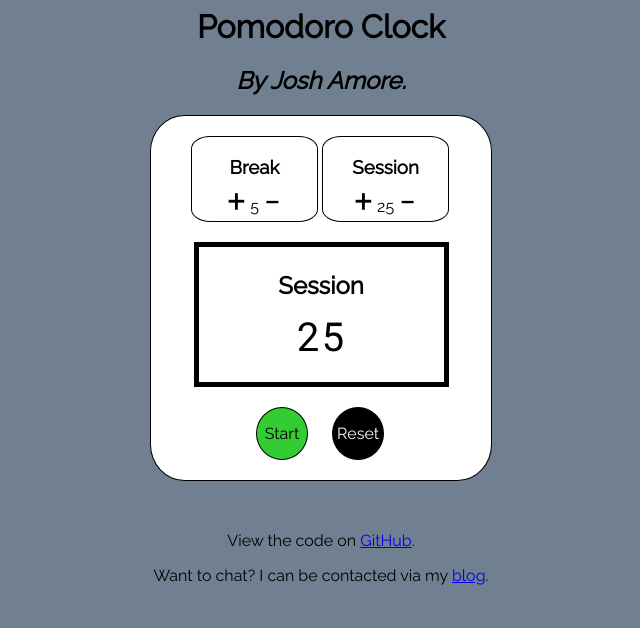
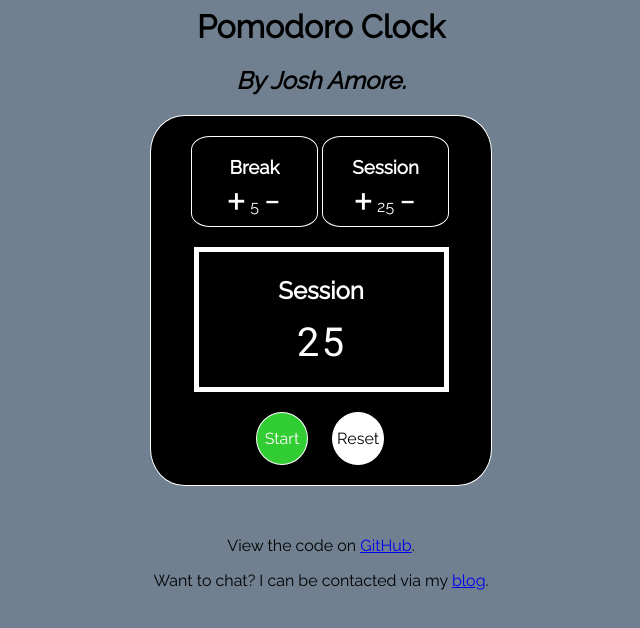
Before and after one commit to joshamore/pomodoro_clock, a plain HTML site: page index.html in a window 1280 px wide. Shown: the whole page, without its empty margins (319-959 px from the left). Drawn offline with Linux system fonts and the light colour scheme.

Commit message:
updated design and removed ability to select buttons for better clicking look

```diff
--- a/styles.css
+++ b/styles.css
@@ -4,12 +4,14 @@ Overall
 body {
     background-color: slategrey;
     font-family: 'Raleway', sans-serif;
+    color: white;
 }
 
 /******************************
 Heading Section
 ******************************/
 #headings {
+    color: black;
     text-align: center;
 }
 #subheading {
@@ -25,8 +27,8 @@ Clock Section
     margin: 0 auto;
     width: 300px;
     padding: 20px;
-    border: 1px solid black;
-    background-color: white;
+    border: 1px solid white;
+    background-color: black;
     border-radius: 10%;
 }
 
@@ -43,9 +45,10 @@ Toggle Section
 .toggleItem {
     width: 125px;
     display: inline-block;
-    border: 1px solid black;
+    border: 1px solid white;
     border-radius: 15%;
     text-align: center;
+    padding-bottom: 5px;
 }
 #breakView {
     margin-top: -15%;
@@ -60,6 +63,15 @@ Toggle Section
     cursor: pointer;
     font-family: 'Roboto Mono', monospace;
     font-size: 2rem;
+    /*
+    Below stops text from highlighting on several clicks.
+    */
+    -webkit-touch-callout: none;
+    -webkit-user-select: none;
+    -khtml-user-select: none;
+    -moz-user-select: none;
+    -ms-user-select: none;
+    user-select: none;
 }
 .tapItem:active {
     color: slategrey;
@@ -75,7 +87,7 @@ Session Section
 #countdownTimer {
     text-align: center;
     margin: 0 auto;
-    border: 5px solid black;
+    border: 5px solid white;
     padding-bottom: 5%;
     margin-bottom: 20px;
     width: 245px;
@@ -100,7 +112,7 @@ Session Section
     width: 50px;
     display: inline-block;
     margin-right: 20px;
-    border: 1px solid black;
+    border: 1px solid white;
     border-radius: 15%;
     text-align: center;
     cursor: pointer;
@@ -109,19 +121,46 @@ Session Section
 #resetButton {
     width: 50px;
     display: inline-block;
-    border: 1px solid black;
+    border: 1px solid white;
     border-radius: 15%;
     text-align: center;
     cursor: pointer;
-    background-color: black;
-    color: white;
+    background-color: white;
+    color: black;
     border-radius: 100%;
+    /*
+    Below stops text from highlighting on several clicks.
+    */
+    -webkit-touch-callout: none;
+    -webkit-user-select: none;
+    -khtml-user-select: none;
+    -moz-user-select: none;
+    -ms-user-select: none;
+    user-select: none;
 }
 .startBtn {
     background-color: limegreen;
+    /*
+    Below stops text from highlighting on several clicks.
+    */
+    -webkit-touch-callout: none;
+    -webkit-user-select: none;
+    -khtml-user-select: none;
+    -moz-user-select: none;
+    -ms-user-select: none;
+    user-select: none;
 }
 .stopBtn {
     background-color: red;
+    /*
+    Below stops text from highlighting on several clicks.
+    */
+    -webkit-touch-callout: none;
+    -webkit-user-select: none;
+    -khtml-user-select: none;
+    -moz-user-select: none;
+    -ms-user-select: none;
+    user-select: none;
 }
 
 
@@ -129,6 +168,7 @@ Session Section
 Footer Section
 ******************************/
 #footer {
+    color: black;
     margin-top: 50px;
     text-align: center;
 }
```
